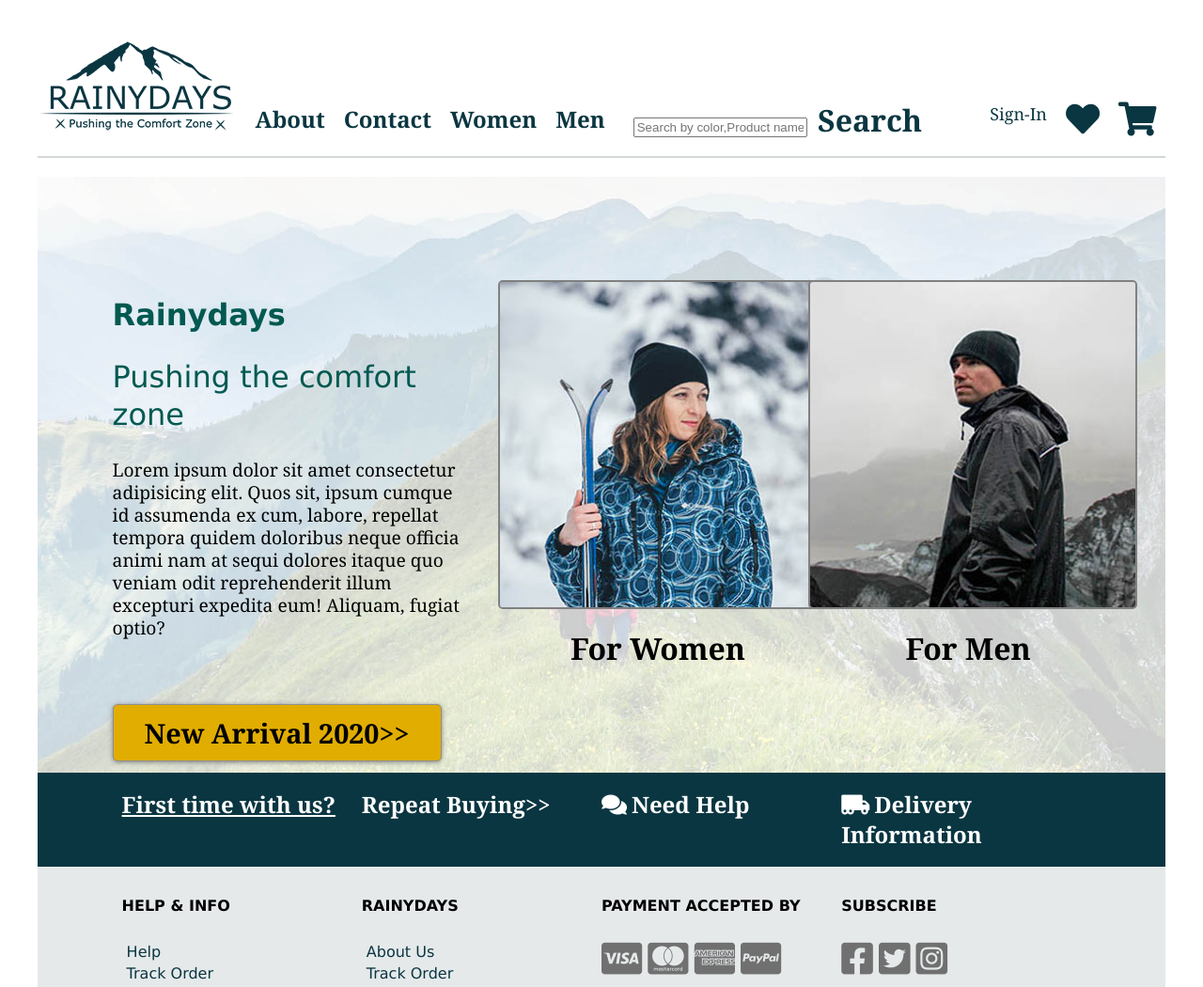
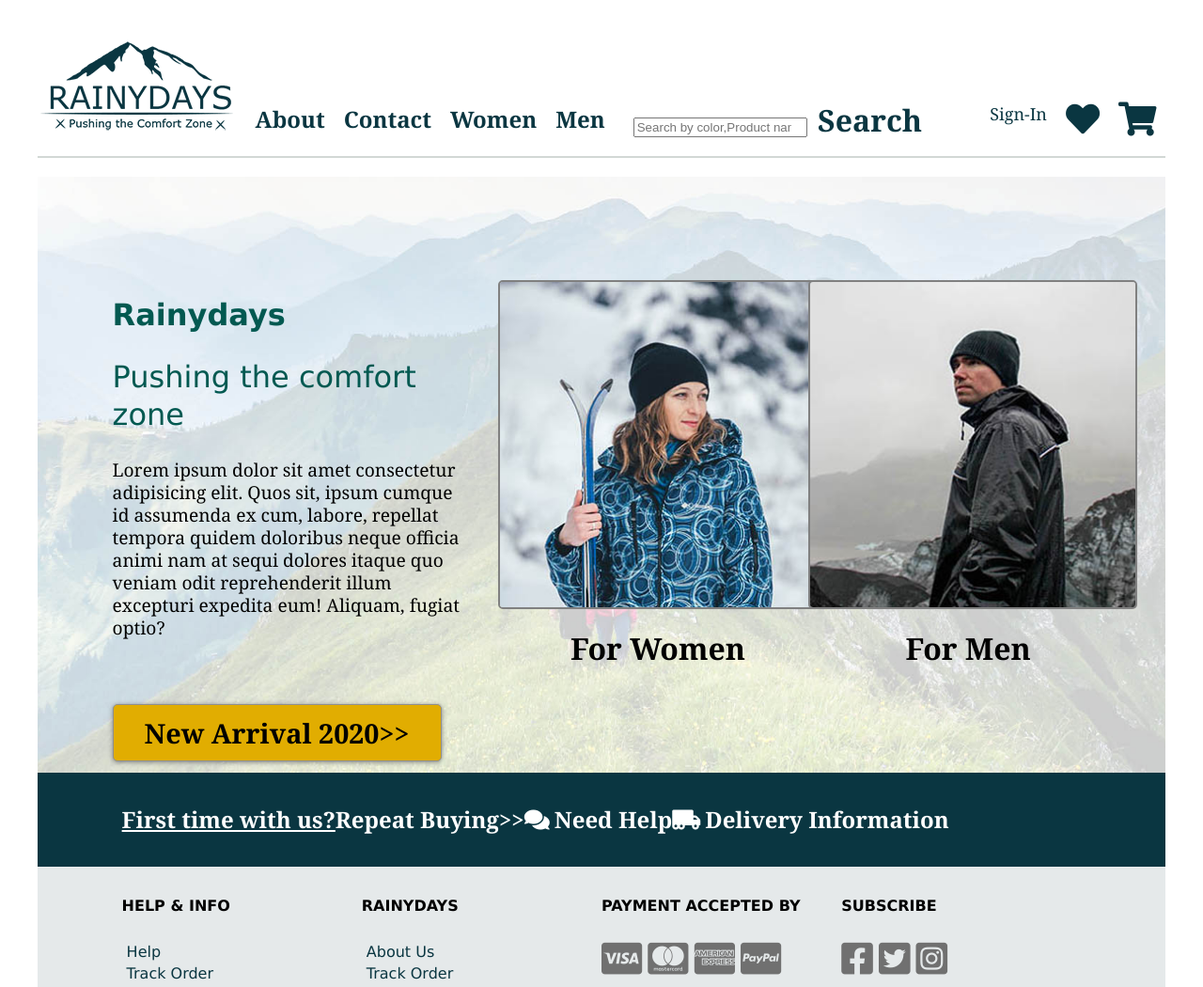
Before and after one commit to nunsinee/Rainydays, a plain HTML site: page index.html in a window 1280 px wide. Shown: the top 1050 px of the page at 94% size. Drawn offline with Linux system fonts and the light colour scheme.

Commit message:
deletemidbox1-4

```diff
--- a/index.html
+++ b/index.html
@@ -29,8 +29,8 @@
         </ul>
         <ul class="main-menu">
           <form action="#" method="POST" class="search">
-            <input type="text" placeholder="Search by color,Product name" />
-            <button type="submit" class="btn-search">Search</button>
+            <input type="search" id="site-search" name="search" placeholder="Search by color,Product name" />
+            <button type="submit"  name="su" class="btn-search">Search</button>
           </form>
         </ul>
 
--- a/styles/style-main.css
+++ b/styles/style-main.css
@@ -83,10 +83,10 @@ ul {
 }
 
 /* Input text for Seach Menu */
-.input[type='text'],
+.input[type='search'],
 select,
 textarea {
-  font-size: 16px;
+  font-size: 18px;
   line-height: 2rem;
   text-align: center;
   width: 300px;
@@ -272,6 +272,7 @@ textarea {
 
 .mid-box {
   display: flex;
+  flex: 1;
   width: 100%;
   justify-items: center;
   margin: 0px;
@@ -294,35 +295,8 @@ textarea {
   text-decoration: none;
 }
 
-.mid-box a:hover {
-  cursor: pointer;
-  color: #e1ad01;
-}
-
 .mid-box h4.active {
   text-decoration: underline;
-}
-
-.mid-box-1 {
-  flex: 1;
-  order: 1;
-  display: block;
-}
-
-.mid-box-2 {
-  flex: 1;
-  order: 2;
-}
-
-.mid-box-3 {
-  flex: 1;
-  order: 3;
-}
-
-.mid-box-4 {
-  flex: 1;
-  order: 4;
-  display: block;
 }
 
 /*footer*/
--- a/styles/style-signin.css
+++ b/styles/style-signin.css
@@ -219,6 +219,7 @@ textarea {
 
 .mid-box {
   display: flex;
+  flex: 1;
   width: 100%;
   justify-items: center;
   margin: 0px;
@@ -241,35 +242,8 @@ textarea {
   text-decoration: none;
 }
 
-.mid-box a:hover {
-  cursor: pointer;
-  color: #e1ad01;
-}
-
 .mid-box h4.active {
   text-decoration: underline;
-}
-
-.mid-box-1 {
-  flex: 1;
-  order: 1;
-  display: block;
-}
-
-.mid-box-2 {
-  flex: 1;
-  order: 2;
-}
-
-.mid-box-3 {
-  flex: 1;
-  order: 3;
-}
-
-.mid-box-4 {
-  flex: 1;
-  order: 4;
-  display: block;
 }
 
 /*footer*/
```
Also changed, not shown: images/rainydays_logo_signup.png (added), 1 other file.
